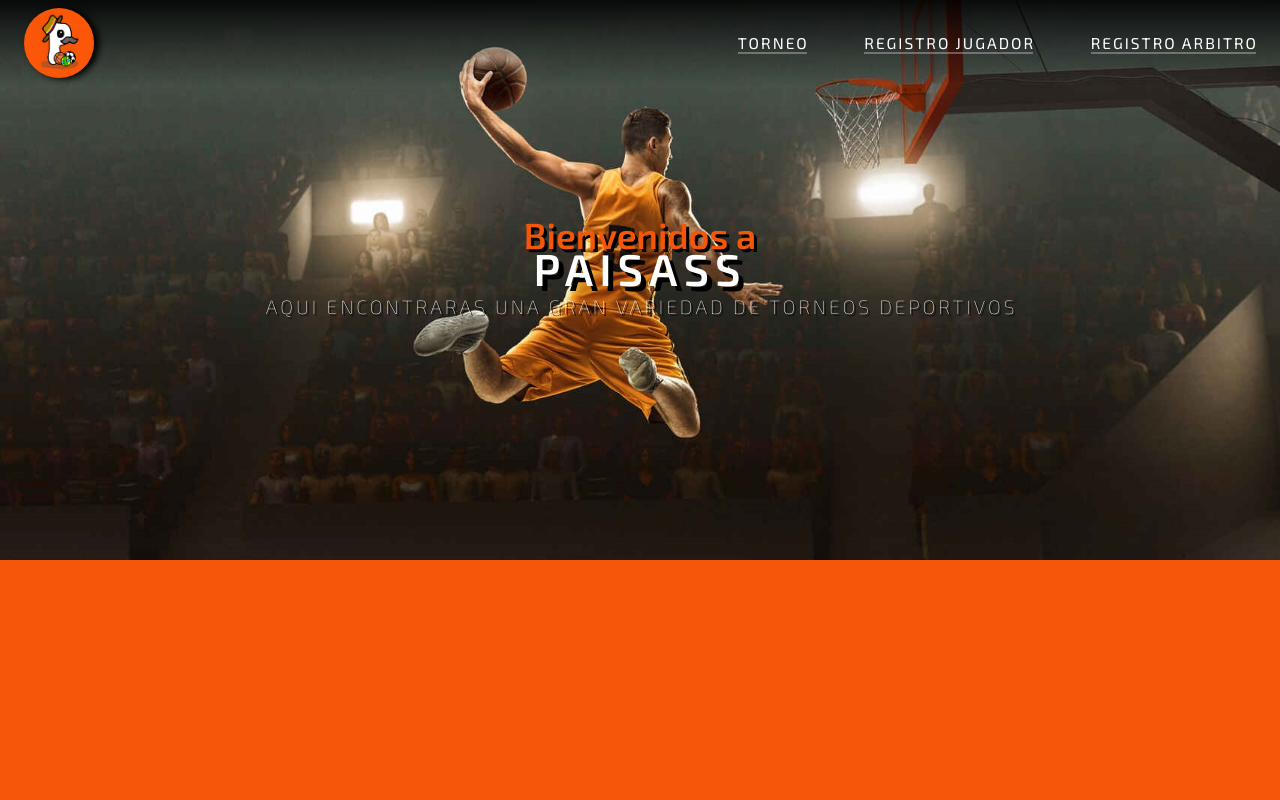
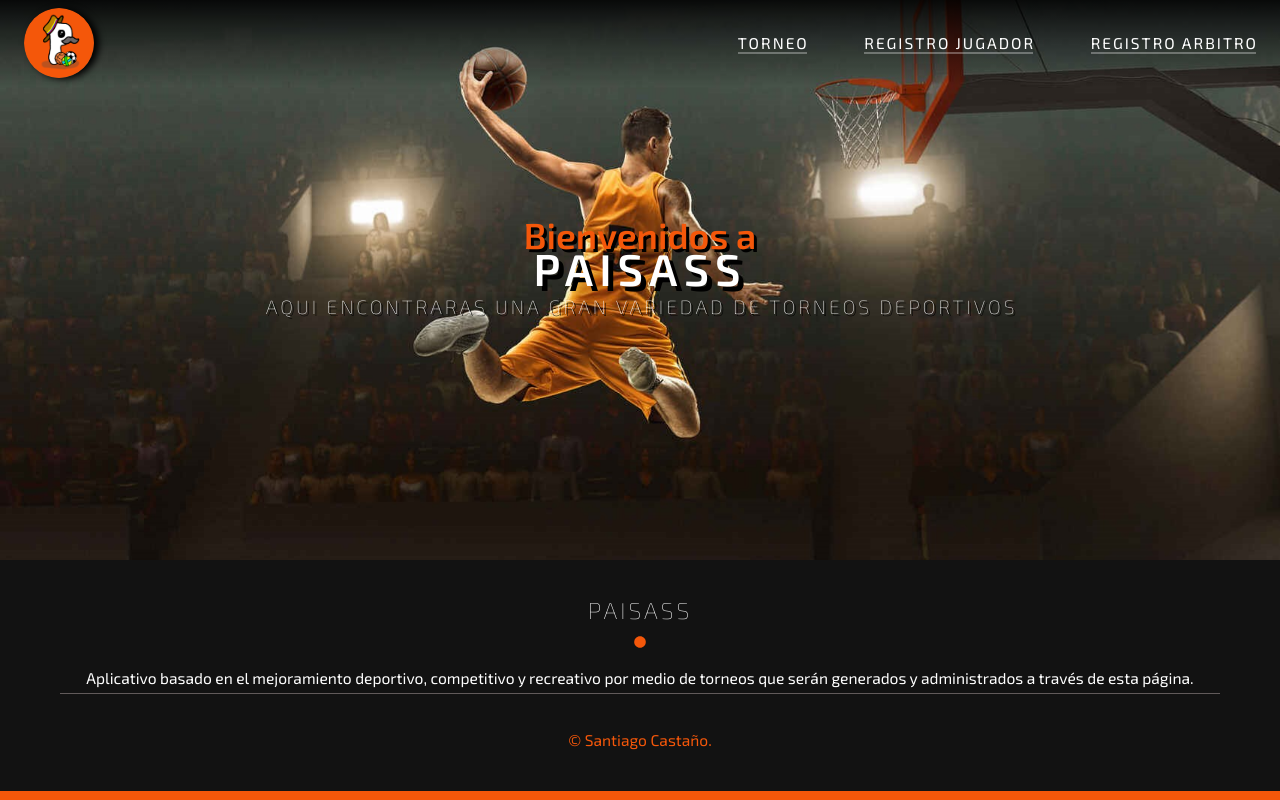
Before and after one commit to santiagocastano589/Paisass, a React (Vite) app: page / in a window 1280 px wide. Built offline with nearby package versions, Linux system fonts and the light colour scheme; no server answers.

Commit message:
se agrega footer

```diff
--- a/index.html
+++ b/index.html
@@ -2,7 +2,7 @@
 <html lang="en">
   <head>
     <meta charset="UTF-8" />
-    <link rel="icon" type="image/svg+xml" href="src/assets/logo.png" />
+    <link rel="shortcut icon" type="image/svg+xml" href="src/assets/icon.png" />
     <meta name="viewport" content="width=device-width, initial-scale=1.0" />
     <title>PAISASS</title>
   </head>
--- a/package.json
+++ b/package.json
@@ -11,7 +11,9 @@
   },
   "dependencies": {
     "react": "^19.0.0",
-    "react-dom": "^19.0.0"
+    "react-dom": "^19.0.0",
+    "react-icons": "^5.4.0",
+    "react-router-dom": "^7.1.5"
   },
   "devDependencies": {
     "@eslint/js": "^9.19.0",
--- a/src/components/Card/Card.css
+++ b/src/components/Card/Card.css
@@ -11,11 +11,13 @@
     transition: .5s;
     margin: 30px 10px;
     gap: 10px;
+
 }
 
 .card:hover {
     box-shadow: 0 5px 15px #f4570a;
     transform: translateY(-15px);
+    box-shadow: rgba(0, 0, 0, 0.4) 0px 2px 4px, rgba(0, 0, 0, 0.3) 0px 7px 13px -3px, rgba(0, 0, 0, 0.2) 0px -3px 0px inset;
 }
 
 .card .head {
--- a/src/components/Card/Card.jsx
+++ b/src/components/Card/Card.jsx
@@ -1,6 +1,6 @@
 import React, {useEffect, useState} from 'react'
 import './Card.css';
-import logo from '../../assets/logo.png';
+import logo from '../../assets/icon.png';
 
 
 
--- /dev/null
+++ b/src/components/Hero/Hero.css
@@ -0,0 +1,48 @@
+/*Hero*/
+
+.hero {
+    width: 100%;
+    height: 70vh;
+    background: url('../../assets/baloncesto.jpg') center no-repeat;
+    background-size: cover;
+    display: flex;
+    align-items: center;
+    text-align: center;
+}
+
+.h2-sub {
+    font-size: 3rem;
+    /* font-family: 'Poppins', sans-serif; */
+    font-family: "Exo 2", serif;
+    color: #f4570a;
+    font-weight: 600;
+    line-height: .4;
+    text-shadow: 3px 3px #000000;
+}
+
+.fil {
+    text-transform: uppercase;
+    font-size: 3rem;
+}
+
+.head {
+    color: #fff;
+    font-size: 3.7rem;
+    /* font-family: 'Poppins', sans-serif; */
+    font-family: "Exo 2", serif;
+    text-transform: uppercase;
+    font-weight: 600;
+    letter-spacing: .5rem;
+    text-shadow: 5px 5px #000000;
+}
+
+.he-des h5 {
+    color: #ffffff;
+    font-size: 1.6rem;
+    font-weight: 100;
+    text-transform: uppercase;
+    margin-bottom: 1.2rem;
+    letter-spacing: 3px;
+    margin-right: -3px;
+    text-shadow: 2px 2px #000000;
+}
--- /dev/null
+++ b/src/components/Hero/Hero.jsx
@@ -0,0 +1,20 @@
+import React from 'react'
+import './Hero.css'
+
+export const Hero = () => {
+  return (
+    <>
+        <section className="hero" id="hero">
+            <div className="container">
+                <h2 className="h2-sub">
+                    <span className="fil">B</span>ienvenidos a
+                </h2>
+                <h1 className="head">PAISASS</h1>
+                <div className="he-des">
+                <h5>Aqui Encontraras Una Gran Variedad De Torneos Deportivos</h5>
+                </div>
+            </div>
+        </section>
+    </>
+  )
+}
--- /dev/null
+++ b/src/components/Layouts/Footer/Footer.css
@@ -0,0 +1,48 @@
+
+/*footer*/
+footer {
+    padding: 3rem ;
+    background-color: #121212;
+    color: #fff;
+    text-align: center;
+    position: relative;
+}
+
+.footer-content {
+    overflow: hidden;
+}
+
+.footer-content h4 {
+    font-size: 1.9rem;
+    text-transform: uppercase;
+    font-weight: 100;
+    letter-spacing: 3px;
+}
+
+.circle{
+    margin: 1rem 0;
+    color: #f4570a;
+}
+.circle:hover{
+    color: #8d2f00;
+    transition: 0.3s;
+    cursor: pointer;
+}
+
+.footer-content-about p {
+    line-height: 2;
+    font-size: 1.3rem;
+}
+
+.footer_copyright{
+    padding-top: 30px;
+    border-top: 1px solid #615a5a;
+    text-align: center;
+    color: #f4570a;
+}
+.footer_copyright:hover{
+    cursor: pointer;
+    transition: 0.5s;
+    color: #8d2f00;
+}
+/**/
--- a/src/components/Layouts/Footer/Footer.jsx
+++ b/src/components/Layouts/Footer/Footer.jsx
@@ -0,0 +1,27 @@
+import React from 'react'
+import { FaCircle } from "react-icons/fa";
+import './Footer.css';
+
+export const Footer = () => {
+  return (
+    <>
+        <footer>
+            <div className="container">
+                <div className="footer-content">
+
+                    <div className="footer-content-about">
+                        <h4>Paisass</h4>
+                        <div className="circle">
+                            <FaCircle />
+                        </div>
+                        <p>Aplicativo basado en el mejoramiento deportivo, competitivo y recreativo por medio de torneos que serán generados y administrados a través de esta página.</p>
+                        {/* <p>Contactar: santiagocastano589@gmail.com</p> */}
+                        <p className="footer_copyright">&copy; Santiago Castaño.</p>
+                    </div>
+
+                </div>
+            </div>
+        </footer>
+    </>
+  )
+}
--- a/src/components/Layouts/Header/Header.jsx
+++ b/src/components/Layouts/Header/Header.jsx
@@ -1,5 +1,5 @@
 import React from 'react'
-import Logo from "../../../assets/logo2.jpg";
+import Logo from "../../../assets/icon.png";
 import './Header.css'
 
 export const Header = () => {
--- a/src/components/Pages/Inicio/Inicio.css
+++ b/src/components/Pages/Inicio/Inicio.css
@@ -1,15 +1,12 @@
 @import url('https://fonts.googleapis.com/css2?family=Exo+2:ital,wght@0,100..900;1,100..900&display=swap');
 
 /* @import url('https://fonts.googleapis.com/css2?family=Poppins:ital,wght@0,200;0,300;0,400;0,500;0,600;1,200;1,300;1,400&display=swap'); */
-
 
 :root{
     --clear: #ED8F03;
     --dark: #f4570a;
     --degradado:linear-gradient(90deg, var(--dark), var(--clear));
 }
-
-
 
 *,
 *::before,
@@ -21,58 +18,6 @@
   font-optical-sizing: auto;
 }
 
-
 body{
     background-color: #f4570a;
 }
-
-
-
-/*Hero*/
-
-.hero {
-    width: 100%;
-    height: 70vh;
-    background: url('../../../assets/baloncesto.jpg') center no-repeat;
-    background-size: cover;
-    display: flex;
-    align-items: center;
-    text-align: center;
-}
-
-.h2-sub {
-    font-size: 3rem;
-    /* font-family: 'Poppins', sans-serif; */
-    font-family: "Exo 2", serif;
-    color: #f4570a;
-    font-weight: 600;
-    line-height: .4;
-    text-shadow: 3px 3px #000000;
-}
-
-.fil {
-    text-transform: uppercase;
-    font-size: 3rem;
-}
-
-.head {
-    color: #fff;
-    font-size: 3.7rem;
-    /* font-family: 'Poppins', sans-serif; */
-    font-family: "Exo 2", serif;
-    text-transform: uppercase;
-    font-weight: 600;
-    letter-spacing: .5rem;
-    text-shadow: 5px 5px #000000;
-}
-
-.he-des h5 {
-    color: #ffffff;
-    font-size: 1.6rem;
-    font-weight: 100;
-    text-transform: uppercase;
-    margin-bottom: 1.2rem;
-    letter-spacing: 3px;
-    margin-right: -3px;
-    text-shadow: 2px 2px #000000;
-}
--- a/src/components/Pages/Inicio/Inicio.jsx
+++ b/src/components/Pages/Inicio/Inicio.jsx
@@ -2,7 +2,13 @@ import React from 'react'
 import { Header } from '../../Layouts/Header/Header'
 import { Card } from '../../Card/Card'
 import { Main } from '../../Layouts/Main/Main'
+import { Footer } from '../../Layouts/Footer/Footer'
+import { Hero } from '../../Hero/Hero'
 import './Inicio.css'
+
+
+
+
 
 
 
@@ -12,20 +18,11 @@ export const Inicio = () => {
   return (
     <>
         <Header/>
-        <section className="hero" id="hero">
-            <div className="container">
-                <h2 className="h2-sub">
-                    <span className="fil">B</span>ienvenidos a
-                </h2>
-                <h1 className="head">PAISASS</h1>
-                <div className="he-des">
-                <h5>Aqui Encontraras Una Gran Variedad De Torneos Deportivos</h5>
-                </div>
-            </div>
-        </section>
+        <Hero/>
         <Main>
           <Card/>
         </Main>
+        <Footer/>
 
     </>
   )
```
Also changed, not shown: src/assets/icon.png (added), 1 other file (tests, documents, lock files or other folders).
